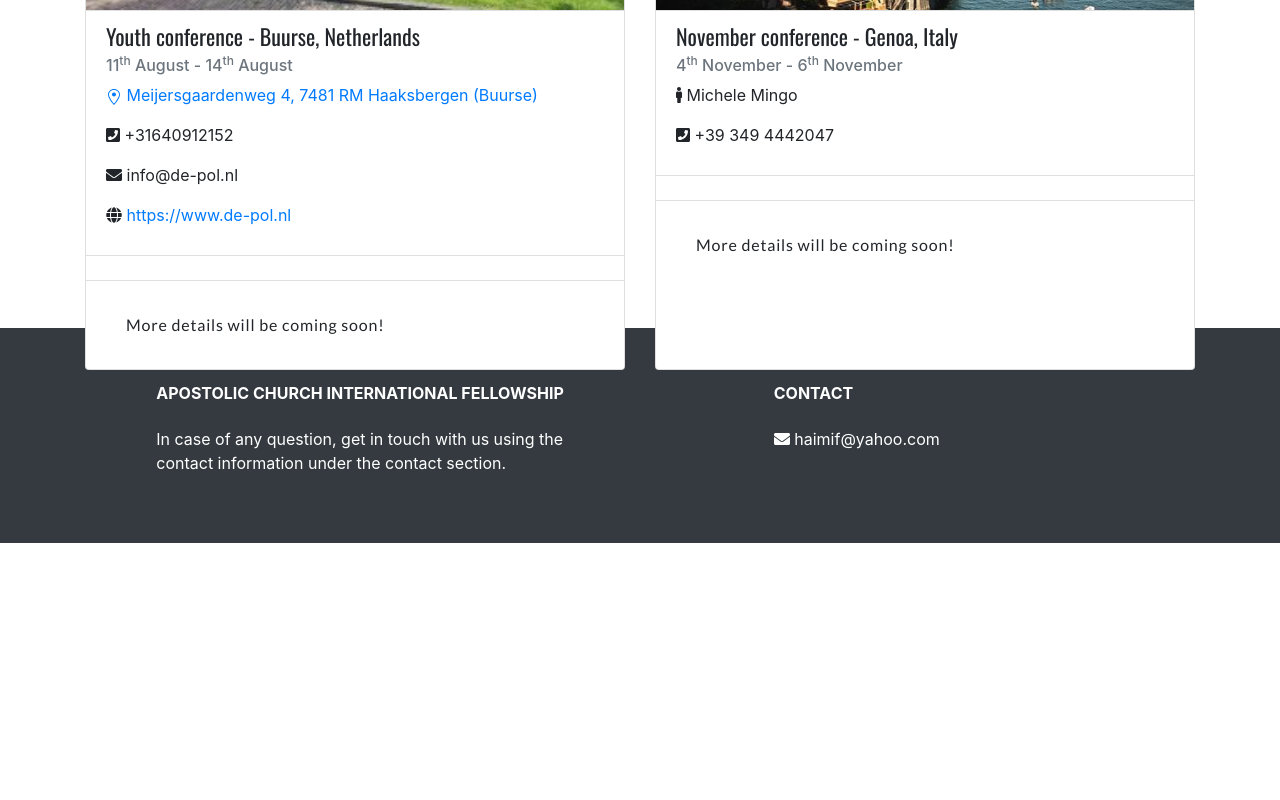
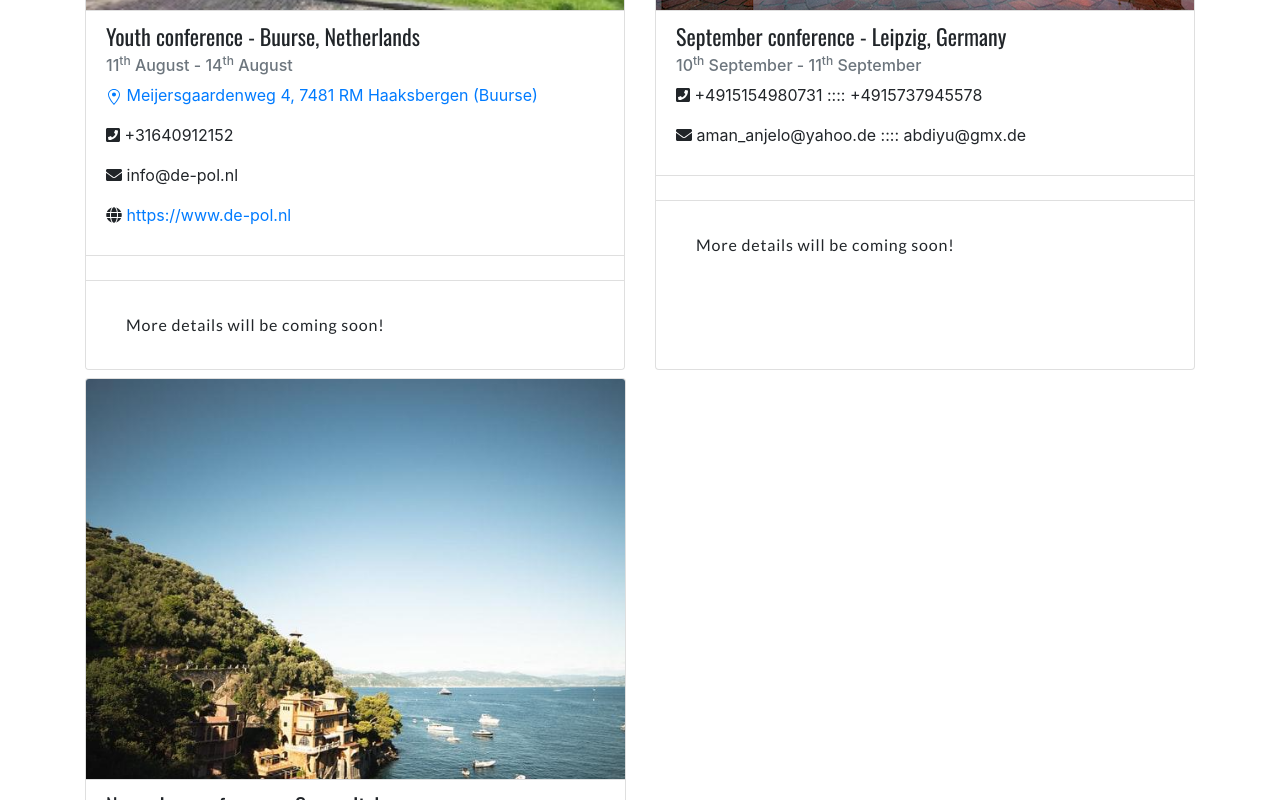
Before and after one commit to Haimanot1989/church, a React (Create React App) app: page / in a window 1280 px wide. Shown: the part 4240-5040 px from the top of the page. Before the commit the page ends 4783 px from the top, so only its background shows below. Built offline with nearby package versions, Linux system fonts and the light colour scheme.

Commit message:
add leipzig conf 2022

```diff
--- a/src/components/Cards.js
+++ b/src/components/Cards.js
@@ -16,6 +16,7 @@ const Cards = () => {
   const theSevenChurchesTrip2022 = conferences["theSevenChurchesTrip2022"];
   const annualConference2022 = conferences["annualConference2022"];
   const youthConferenceBelgium2022 = conferences["youthConference2022"];
+  const septemberConference2022 = conferences["septemberConference2022"];
   const novemberConference2022 = conferences["novemberConference2022"];
 
   return (
@@ -30,7 +31,11 @@ const Cards = () => {
       </div>
       <div className="card-deck mb-2">
         <Card {...youthConferenceBelgium2022} />
+        <Card {...septemberConference2022} />
+      </div>
+      <div className="card-deck mb-2">
         <Card {...novemberConference2022} />
+        <Card {...{}} />
       </div>
     </>
   );
--- a/src/components/data/conferences.json
+++ b/src/components/data/conferences.json
@@ -116,6 +116,27 @@
       "emails": ["info@de-pol.nl"],
       "phoneNumbers": ["+31640912152"],
       "webistes": ["https://www.de-pol.nl"]
+    },
+    "confSubtypes": []
+  },
+  "septemberConference2022": {
+    "imageUrl": "./leipzig.png",
+    "confType": "September conference",
+    "country": "Germany",
+    "city": "Leipzig",
+    "confStart": {
+      "date": "10",
+      "sup": "th",
+      "month": "September"
+    },
+    "confEnd": {
+      "date": "11",
+      "sup": "th",
+      "month": "September"
+    },
+    "contactInformation": {
+      "emails": ["aman_anjelo@yahoo.de  ::::  abdiyu@gmx.de"],
+      "phoneNumbers": ["+4915154980731   ::::  +4915737945578"]
     },
     "confSubtypes": []
   },
```
Also changed, not shown: public/leipzig.png (added).
